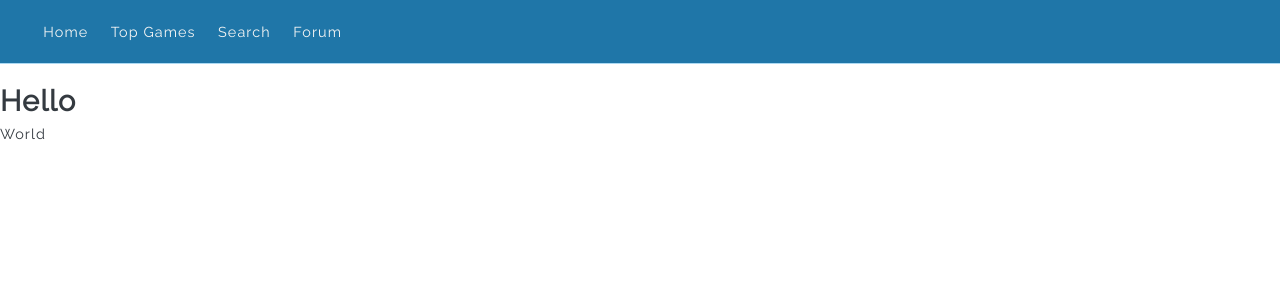
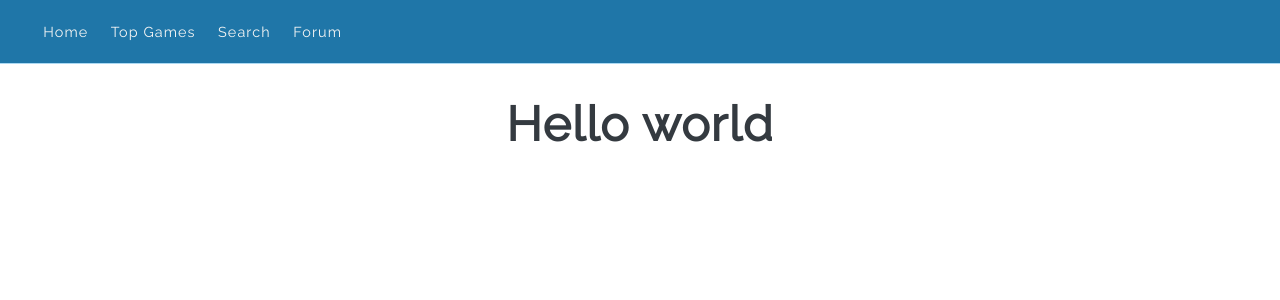
Before and after one commit to PatrykIwasieczko/Board-games-portal, a React (Create React App) app in the folder client/: page / in a window 1280 px wide. Shown: the top 300 px of the page. Built offline with nearby package versions, Linux system fonts and the light colour scheme.

Commit message:
Create predefined styles, heading, container classes and basic structure

```diff
--- a/client/src/App.js
+++ b/client/src/App.js
@@ -1,14 +1,16 @@
 import React from "react";
 import "./App.scss";
 import AppNavbar from "./components/AppNavbar";
-import { BrowserRouter } from "react-router-dom";
+import { BrowserRouter, Switch, Route } from "react-router-dom";
+import MainPage from "./pages/MainPage";
 
 const App = () => {
     return (
         <BrowserRouter>
             <AppNavbar />
-            <h1 style={{ marginTop: "5rem" }}>Hello</h1>
-            <p>World</p>
+            <Switch>
+                <Route exact path="/" component={MainPage} />
+            </Switch>
         </BrowserRouter>
     );
 };
--- a/client/src/App.scss
+++ b/client/src/App.scss
@@ -20,6 +20,46 @@ ul {
 
 a {
     text-decoration: none;
+}
+
+// Text styles
+.heading {
+    text-align: center;
+    font-size: 3rem;
+    line-height: 1.2;
+    margin-bottom: 1rem;
+}
+
+.subheading {
+    color: $primary-color;
+    font-size: 2rem;
+    line-height: 1.2;
+    margin-bottom: 1rem;
+}
+
+.lead {
+    font-size: 1.5rem;
+    margin-bottom: 1rem;
+}
+
+.small {
+    font-size: 1.2rem;
+    margin-bottom: 1rem;
+}
+
+.text-center {
+    text-align: center;
+}
+
+.justify {
+    text-align: justify;
+}
+
+// Utils
+
+.container {
+    width: 90vw;
+    margin: 4rem auto;
 }
 
 // Navbar
--- a/client/src/_config.scss
+++ b/client/src/_config.scss
@@ -3,3 +3,69 @@ $light-color: #f4f4f4;
 $primary-color: #a2d5f2;
 $primary-dark-color: #07689f;
 $accent-color: #ff7e67;
+
+// Margin & Padding
+$spaceamounts: (1, 2, 3, 4, 5);
+
+@each $space in $spaceamounts {
+    // All around margin
+    .m-#{$space} {
+        margin: #{$space}rem;
+    }
+    // Vertical margin
+    .my-#{$space} {
+        margin: #{$space}rem 0;
+    }
+    // Horizontal margin
+    .mx-#{$space} {
+        margin: 0 #{$space}rem;
+    }
+    // Top margin
+    .mt-#{$space} {
+        margin: #{$space}rem 0 0 0;
+    }
+    // Bottom margin
+    .mb-#{$space} {
+        margin: 0 0 #{$space}rem 0;
+    }
+    // Left margin
+    .ml-#{$space} {
+        margin: 0 0 0 #{$space}rem;
+    }
+    // Right margin
+    .mr-#{$space} {
+        margin: 0 #{$space}rem 0 0;
+    }
+
+    // All around padding
+    .p-#{$space} {
+        padding: #{$space}rem;
+    }
+
+    // Vertical padding
+    .py-#{$space} {
+        padding: #{$space}rem 0;
+    }
+
+    // Horizontal padding
+    .px-#{$space} {
+        padding: 0 #{$space}rem;
+    }
+
+    // Top padding
+    .pt-#{$space} {
+        padding: #{$space}rem 0 0 0;
+    }
+    // Bottom padding
+    .pb-#{$space} {
+        padding: 0 0 #{$space}rem 0;
+    }
+    // Left padding
+    .pl-#{$space} {
+        padding: 0 0 0 #{$space}rem;
+    }
+    // Right padding
+    .pr-#{$space} {
+        padding: 0 #{$space}rem 0 0;
+    }
+}
--- /dev/null
+++ b/client/src/components/Container.js
@@ -0,0 +1,13 @@
+import React from "react";
+
+const Container = (props) => {
+    return (
+        <div
+            className={props.styles ? `container ${props.styles}` : "container"}
+        >
+            {props.children}
+        </div>
+    );
+};
+
+export default Container;
--- /dev/null
+++ b/client/src/components/Heading.js
@@ -0,0 +1,11 @@
+import React from "react";
+
+const Heading = (props) => {
+    return (
+        <h2 className={props.styles ? `heading ${props.styles}` : "heading"}>
+            {props.children}
+        </h2>
+    );
+};
+
+export default Heading;
--- /dev/null
+++ b/client/src/pages/MainPage.js
@@ -0,0 +1,13 @@
+import React from "react";
+import Heading from "../components/Heading";
+import Container from "../components/Container";
+
+const MainPage = () => {
+    return (
+        <Container styles="pt-2">
+            <Heading>Hello world</Heading>
+        </Container>
+    );
+};
+
+export default MainPage;
```
Also changed, not shown: client/src/components/Footer.js (added), client/src/pages/ForumPage.js (added), client/src/pages/RankPage.js (added), client/src/pages/SearchPage.js (added).
